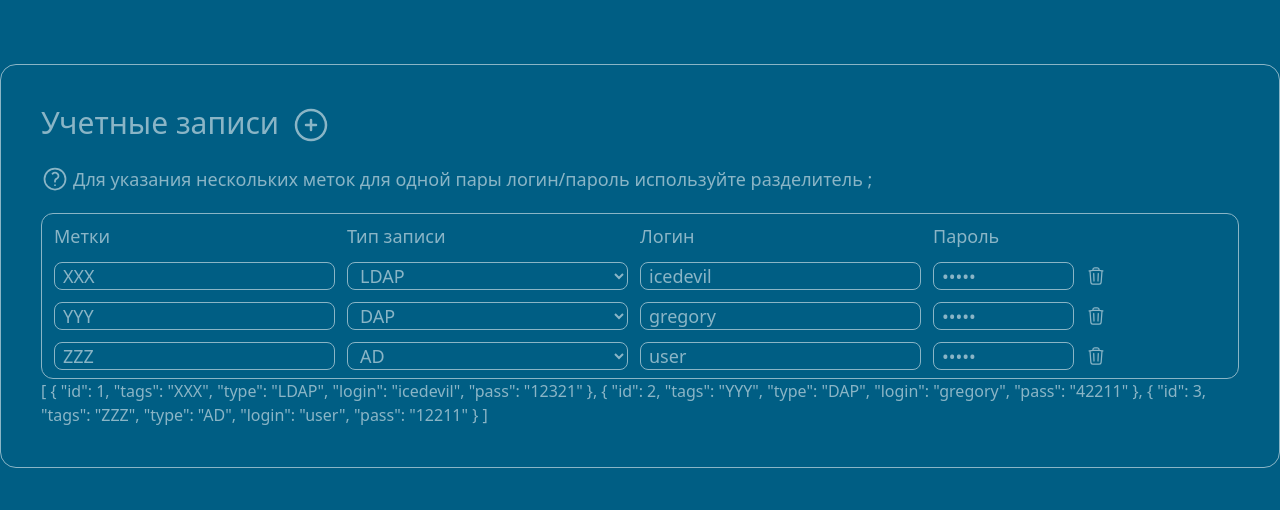
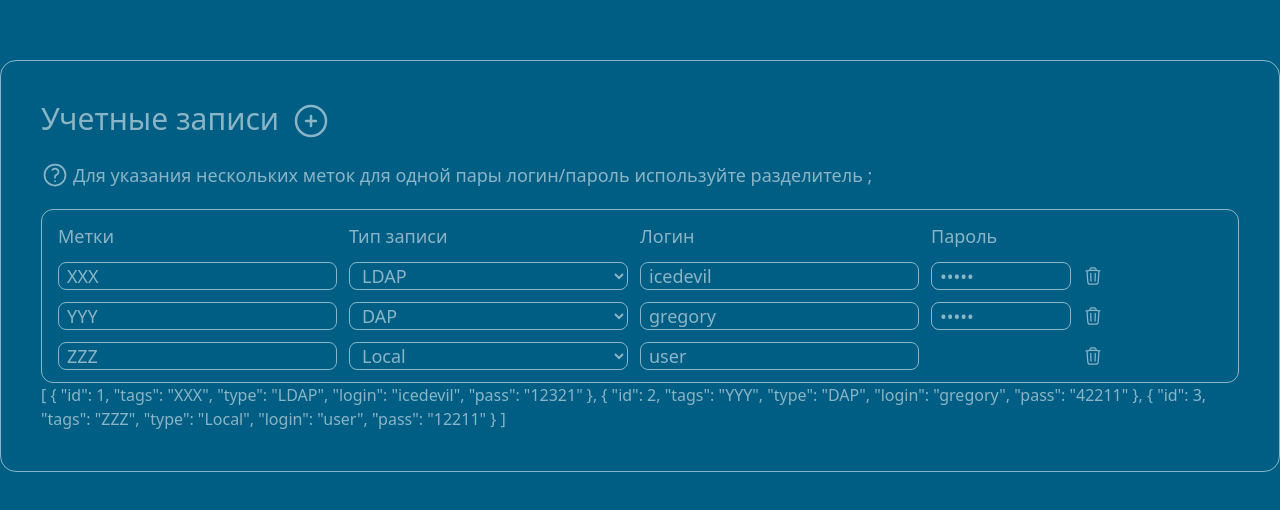
Before and after one commit to icedevil777/saasoft, a Vue app: page / in a window 1280 px wide. Shown: the part 134-644 px from the top of the page. Built offline with nearby package versions, Linux system fonts and the light colour scheme.

Commit message:
# add setNullPass

```diff
--- a/src/components/UserForm.vue
+++ b/src/components/UserForm.vue
@@ -1,5 +1,5 @@
 <script setup lang="ts">
-import { reactive } from 'vue'
+import { reactive, ref } from 'vue'
 import IconDelete from './icons/IconDelete.vue'
 import IconPlus from './icons/IconPlus.vue'
 import IconSign from './icons/IconSign.vue'
@@ -7,12 +7,23 @@ import IconSign from './icons/IconSign.vue'
 const data = reactive([
   {id: 1, tags: 'XXX', type: 'LDAP', login: 'icedevil', pass: '12321' },
   {id: 2, tags: 'YYY', type: 'DAP', login: 'gregory', pass: '42211' },
-  {id: 3, tags: 'ZZZ', type: 'AD', login: 'user', pass: '12211' },
+  {id: 3, tags: 'ZZZ', type: 'Local', login: 'user', pass: '12211' },
 ])
 
-const selectOpsions = ['LDAP', 'DAP', 'AD']
+const opsions = ref([
+  { text: 'LDAP', value: 'A' },
+  { text: 'DAP', value: 'B' },
+  { text: 'Local', value: 'C' }
+])
 
-console.log(data)
+const setNullPass = (type, id) => {
+  console.log(type, id)
+  if (type == 'Local'){
+    data[id - 1].pass = null
+  }
+};
+
+
 </script>
 
 <template>
@@ -26,7 +37,7 @@ console.log(data)
       <IconSign />
       <p class="self-center">Для указания нескольких меток для одной пары логин/пароль используйте разделитель ;</p>
     </div>
-    <div class="space-y-3 text-sm sm:text-lg border-solid border p-2 rounded-xl">
+    <div class="space-y-3 text-sm sm:text-lg border-solid border p-3 rounded-xl">
       <div class="flex  px-1">
           <div class="basis-1/4">
             <div>Метки</div>
@@ -44,18 +55,18 @@ console.log(data)
       </div>
       <div v-for="obj in data" :key="obj.id" class="flex px-1 gap-3">
         <div class="basis-1/4">
-          <input v-model="obj.tags" class="w-full h-full border border-solid rounded-lg px-2" />
+          <input v-model="obj.tags" maxlength="50" class="w-full h-full border border-solid rounded-lg px-2" />
         </div>
         <div class="basis-1/4">
           <select v-model="obj.type" class="w-full h-full border border-solid rounded-lg px-2" >
-            <option v-for="opsion in selectOpsions" :key=opsion> {{ opsion }} </option>
+            <option @click="setNullPass(obj.type, obj.id)" v-for="opsion in opsions" :key=opsion.text :value="opsion.text"> {{ opsion.text }} </option>
           </select>
         </div>
         <div class="basis-1/4">
           <input v-model="obj.login" class="w-full h-full border border-solid rounded-lg px-2" />
         </div>
         <div class="basis-1/8">
-          <input v-model="obj.pass" type="password" class="w-full h-full border border-solid rounded-lg px-2" />
+          <input v-show="obj.type != 'Local'"  v-model="obj.pass" type="password" class="w-full h-full border border-solid rounded-lg px-2" />
         </div>
         <div class="flex basis-1/8 sm:justify-start justify-end">
           <IconDelete class="size-3 sm:size-5 cursor-pointer mt-1"/>
```
